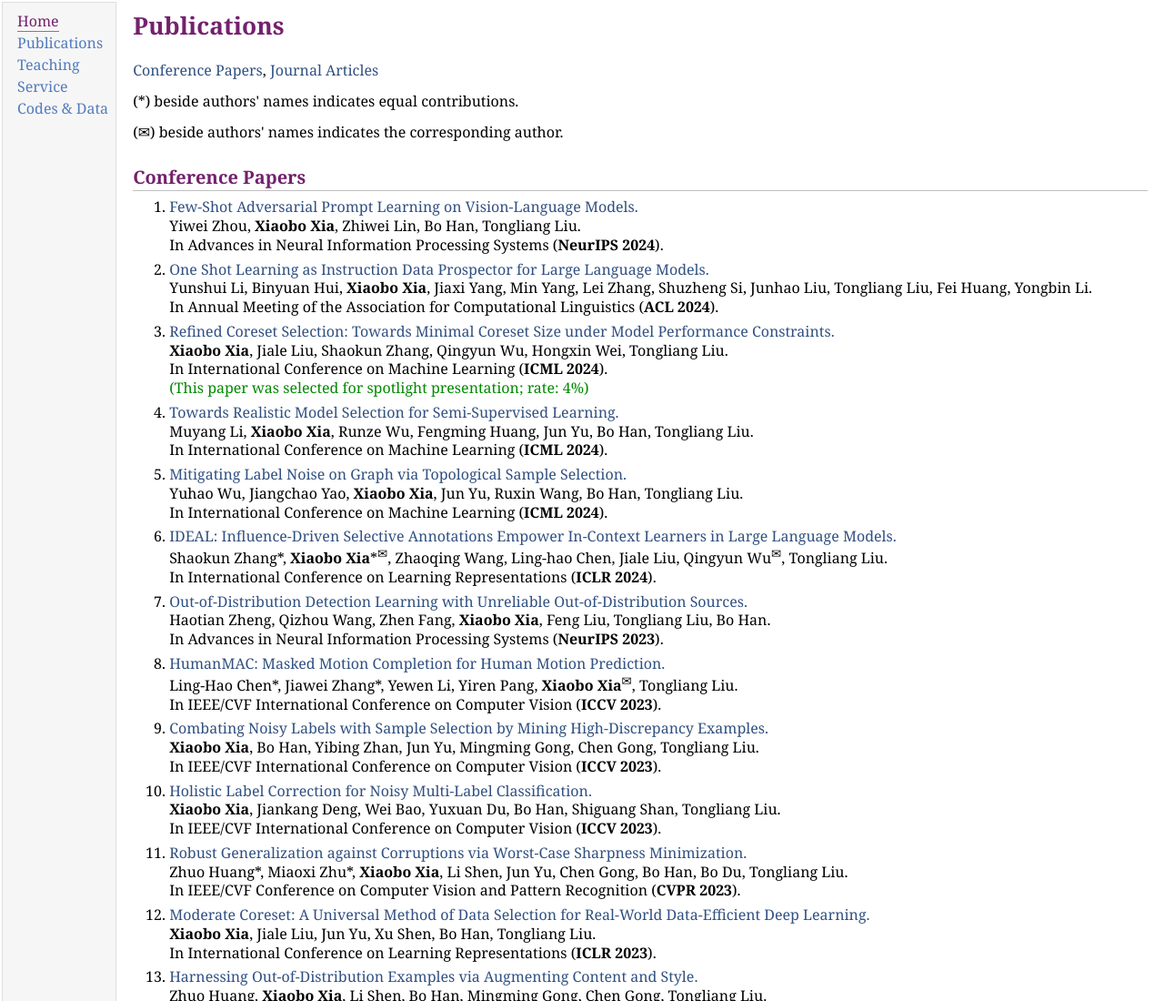
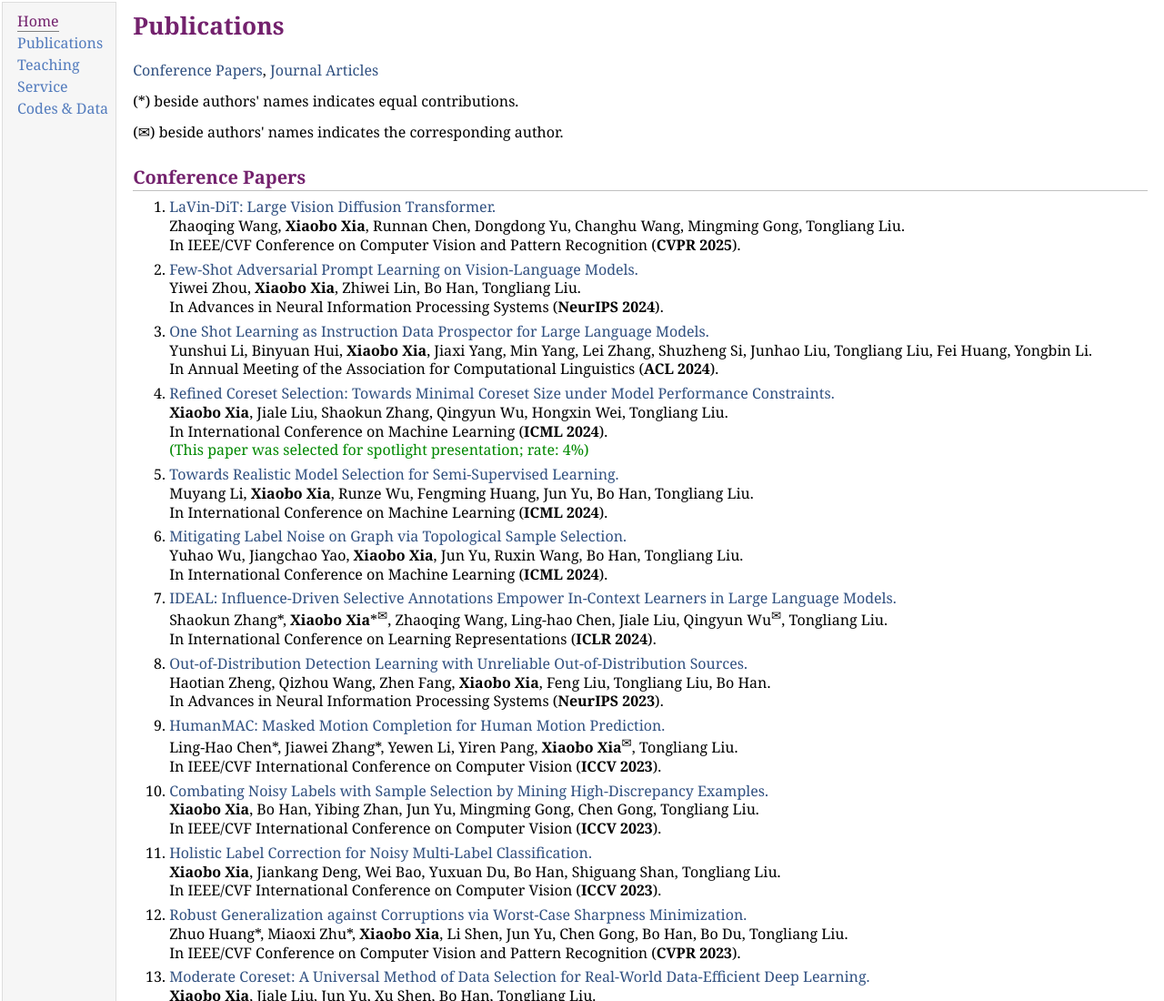
Before and after one commit to xiaoboxia/xiaoboxia.github.io, a plain HTML site: page publication.html in a window 1280 px wide. Shown: the top 1100 px of the page at 91% size. Drawn offline with nearby package versions, Linux system fonts and the light colour scheme; some packages are replaced by stand-ins of ours.

Commit message:
Update publication.html

```diff
--- a/publication.html
+++ b/publication.html
@@ -43,6 +43,11 @@ MathJax.Hub.Config({
 <h2><a name="conference"></a>Conference Papers</h2>
 
 <ol>
+<li><p>
+        <a href="https://arxiv.org/pdf/2411.11505" target="_blank">LaVin-DiT: Large Vision Diffusion Transformer.</a> <br>
+        Zhaoqing Wang, <b>Xiaobo Xia</b>, Runnan Chen, Dongdong Yu, Changhu Wang, Mingming Gong, Tongliang Liu.<br>
+	In IEEE/CVF Conference on Computer Vision and Pattern Recognition (<b>CVPR 2025</b>).
+ </p></li>
  <li><p>
         <a href="https://arxiv.org/pdf/2403.14774" target="_blank">Few-Shot Adversarial Prompt Learning on Vision-Language Models.</a> <br>
         Yiwei Zhou, <b>Xiaobo Xia</b>, Zhiwei Lin, Bo Han, Tongliang Liu.<br>
```
